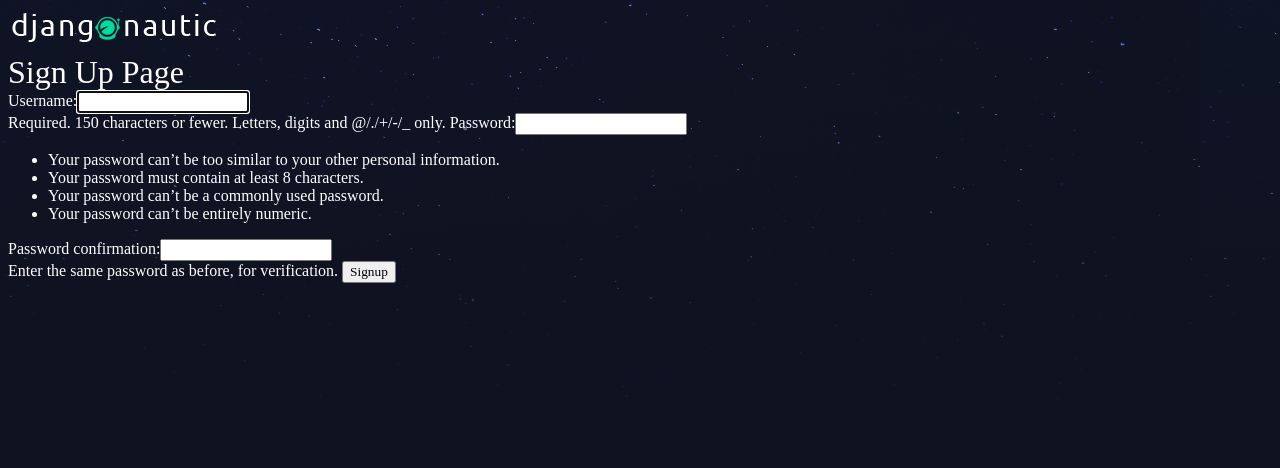
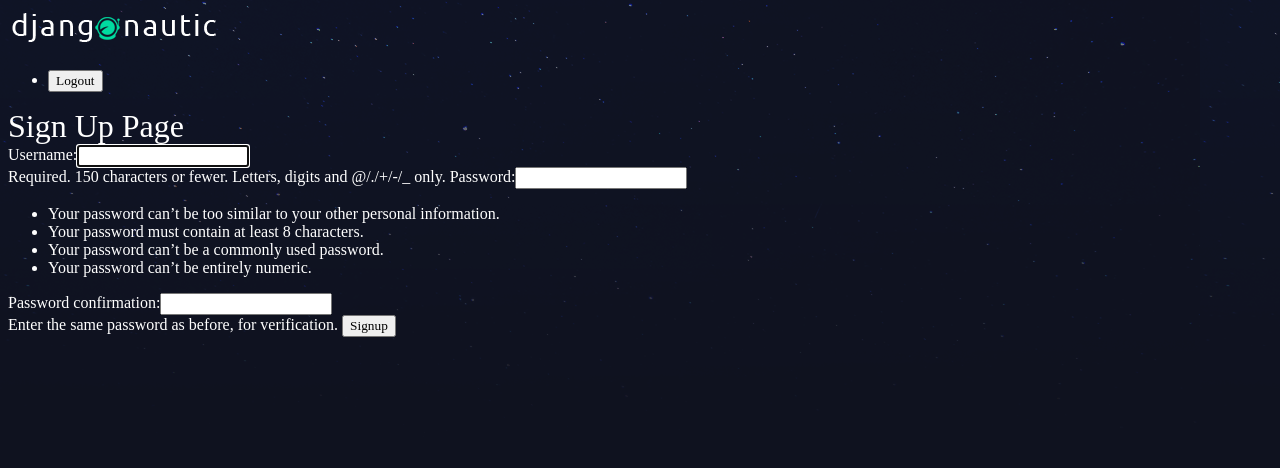
Before and after one commit to madboi01/first-django-project, a Django app: page /accounts/signup/ in a window 1280 px wide. Shown: the top 468 px of the page. Run offline with Django 3.2, Linux system fonts and the light colour scheme.

Commit message:
Logging users out

```diff
--- a/djangofirst/accounts/urls.py
+++ b/djangofirst/accounts/urls.py
@@ -6,4 +6,5 @@ app_name="accounts"
 urlpatterns=[
     path('signup/',views.signup_page,name="signup"),
     path('login/',views.login_page,name='login'),
+    path('logout/',views.logout_page,name='logout'),
 ]
--- a/djangofirst/accounts/views.py
+++ b/djangofirst/accounts/views.py
@@ -1,6 +1,6 @@
 from django.shortcuts import render,redirect
 from django.contrib.auth.forms import UserCreationForm,AuthenticationForm
-from django.contrib.auth import login
+from django.contrib.auth import login,logout
 # Create your views here.
 
 def signup_page(request):
@@ -27,3 +27,9 @@ def login_page(request):
     else:
         form=AuthenticationForm()
     return render(request,'accounts/login.html',{'form':form})
+
+
+def logout_page(request):
+    if request.method=='POST':
+        logout(request)
+        return redirect('article:list')
--- a/djangofirst/templates/base_layout.html
+++ b/djangofirst/templates/base_layout.html
@@ -9,6 +9,16 @@
 </head>
 <body>
     <h1><a href="{% url 'article:list' %}"><img src="{% static 'logo.png' %}"/></a></h1>
+    <nav>
+        <ul>
+            <li>
+                <form class="logout-link" action="{% url 'accounts:logout' %}" method="post">
+                    {% csrf_token %}
+                    <button type="submit">Logout</button>
+                </form>
+            </li>
+        </ul>
+    </nav>
     <div class="wrapper">
     {% block content %}
     {% endblock %}
```
Also changed, not shown: djangofirst/db.sqlite3.
